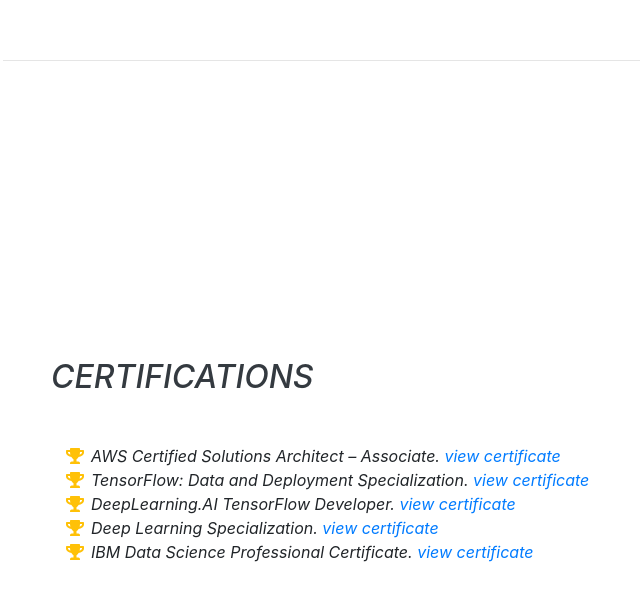
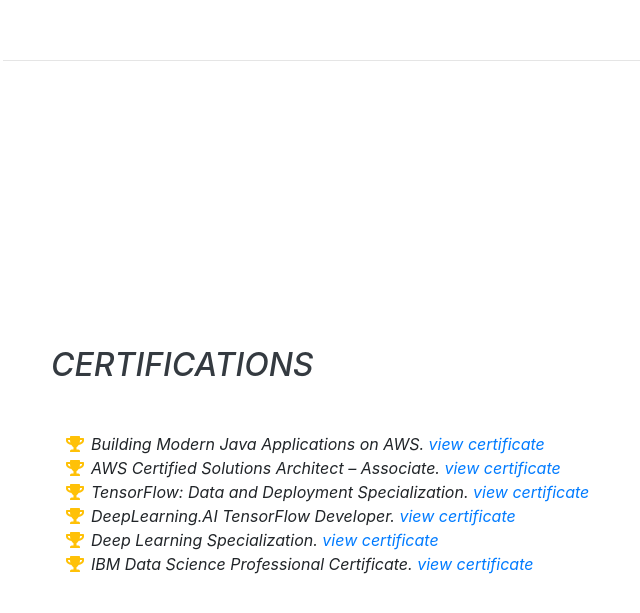
Before and after one commit to shilpisirohi12/shilpisirohi12.github.io, a website with bundled scripts: page index.html in a window 1280 px wide. Shown: the part 5498-6111 px from the top of the page, without its empty margins (269-909 px from the left). Built offline with nearby package versions, Linux system fonts and the light colour scheme; a web font is replaced by a local one.

Commit message:
added new certificate

```diff
--- a/index.html
+++ b/index.html
@@ -413,6 +413,10 @@
         <ul class="fa-ul mb-0">
           <li>
             <i class="fa-li fa fa-trophy text-warning"></i>
+            Building Modern Java Applications on AWS.  <a href="https://coursera.org/share/b962c280f57a747c8884ae360792936e" target=_blank>view certificate</a>
+          </li>
+          <li>
+            <i class="fa-li fa fa-trophy text-warning"></i>
             AWS Certified Solutions Architect – Associate.  <a href="https://www.youracclaim.com/badges/9830d9c9-5395-4923-8dcb-b3003366f4e6" target=_blank>view certificate</a>
           </li>
           <li>
```
